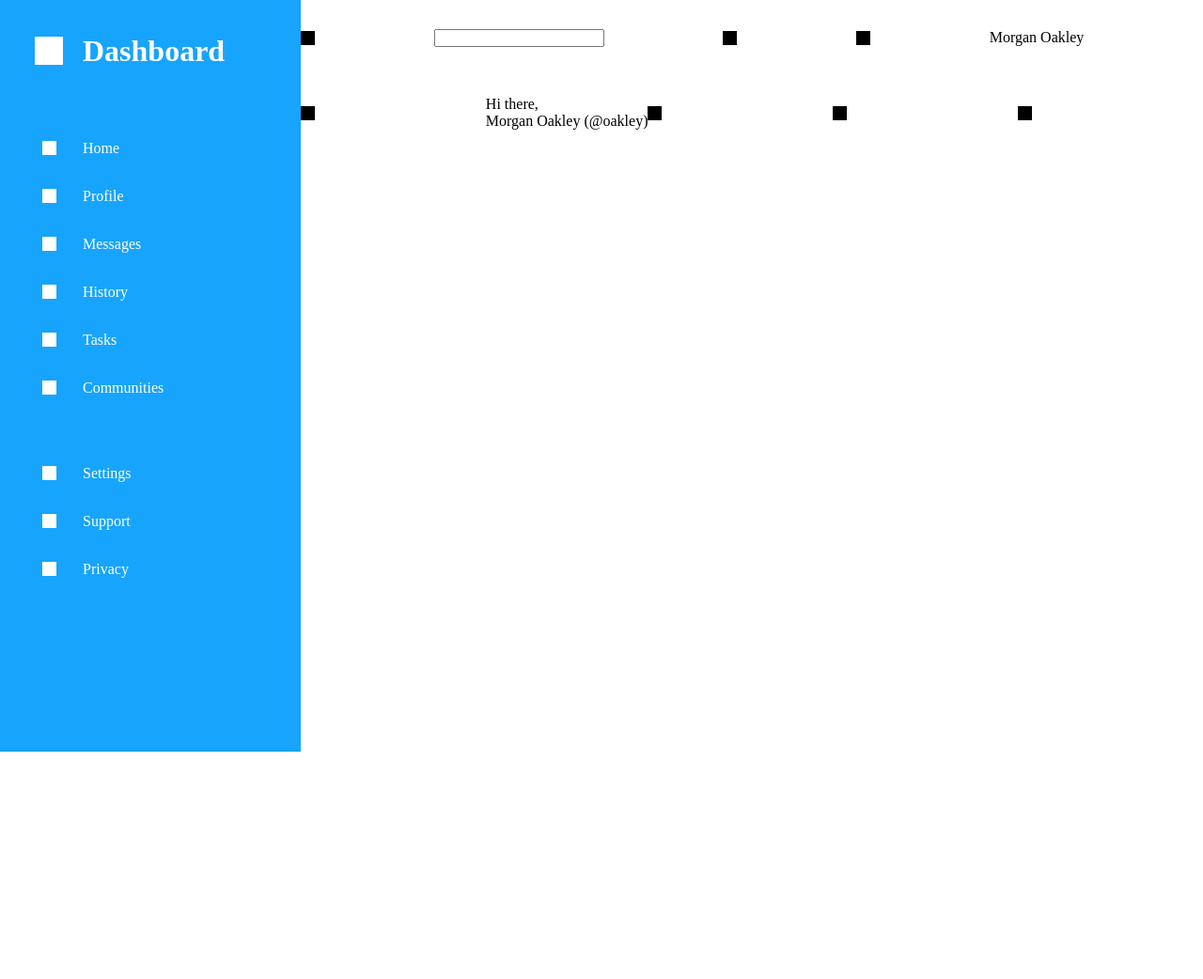
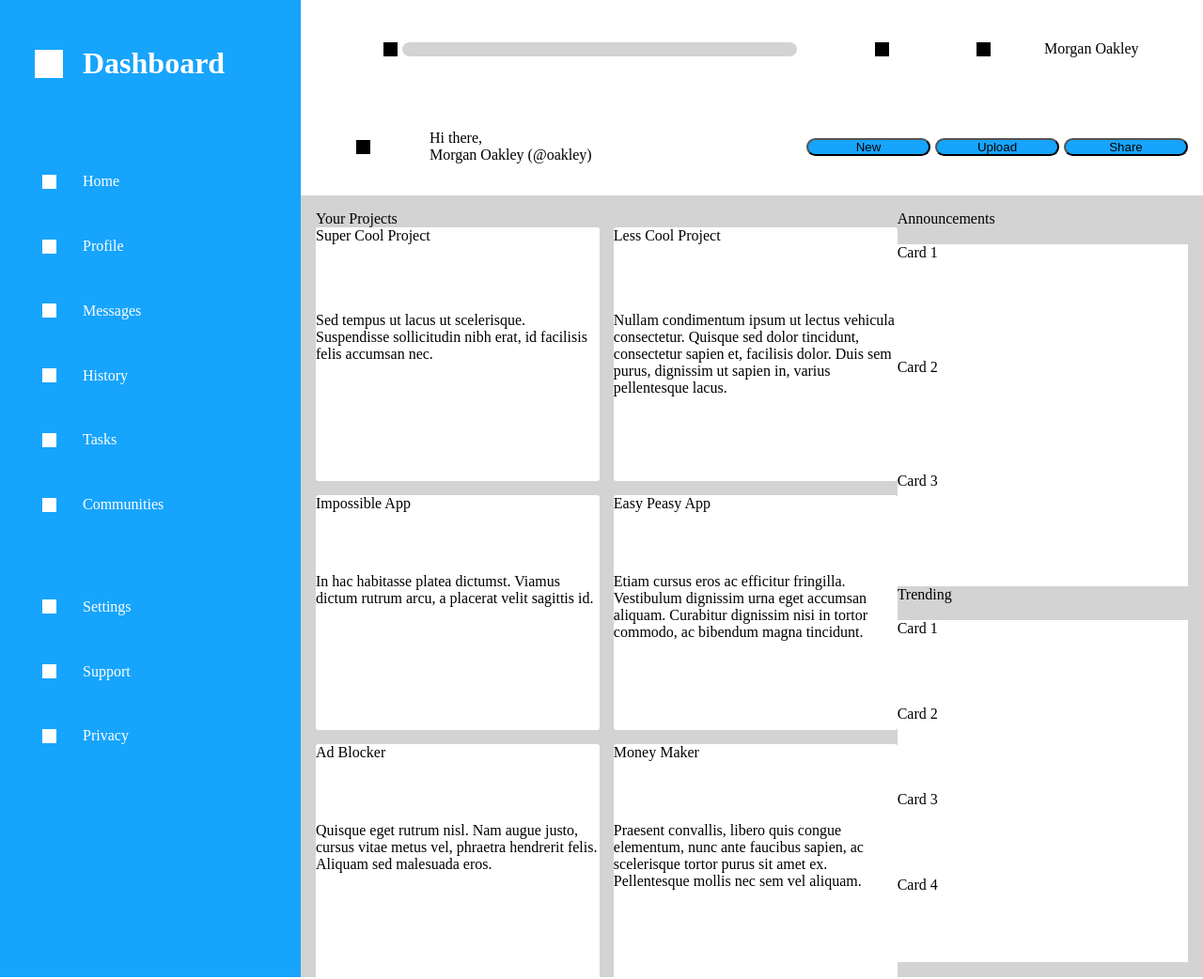
Before and after one commit to Sasquatch8946/Odin-Admin-Dashboard, a plain HTML site: page index.html in a window 1280 px wide. Shown: the whole page at 94% size. Before the commit the page ends 800 px from the top, so only its background shows below. Drawn offline with Linux system fonts and the light colour scheme.

Commit message:
finish filling in HTML content and add background colors to differentiate divs

```diff
--- a/index.html
+++ b/index.html
@@ -24,9 +24,9 @@
                     <div class="greeting-row1">Hi there,</div>
                     <div class="greeting-row2">Morgan Oakley (@oakley)</div>
                 </div>
-                <div class="little-photo-dark"></div>
-                <div class="little-photo-dark"></div>
-                <div class="little-photo-dark"></div>
+                <button class="header-button">New</button>
+                <button class="header-button">Upload</button>
+                <button class="header-button">Share</button>
             </div>
         </div>
         <div class="sidebar">
@@ -58,8 +58,78 @@
             </div>
         </div>
         <div class="main-content">
-            <div class="projects"></div>
-            <div class="announcements"></div>
+            <div class="projects">
+                <div class="project-heading">
+                    <div class="project-title">Your Projects</div>
+                </div>
+                <div class="card-container">
+                    <div class="card">
+                       <div class="card-title">Super Cool Project</div>
+                       <p>Sed tempus ut lacus ut scelerisque.
+                        Suspendisse sollicitudin nibh erat, id
+                        facilisis felis accumsan nec.
+                       </p>
+                    </div>
+                    <div class="card">
+                        <div class="card-title">Less Cool Project</div>
+                        <p>Nullam condimentum ipsum ut lectus vehicula
+                            consectetur. Quisque sed dolor tincidunt,
+                            consectetur sapien et, facilisis dolor.
+                            Duis sem purus, dignissim ut sapien in, varius
+                            pellentesque lacus.
+                        </p>
+                    </div>
+                    <div class="card">
+                        <div class="card-title">Impossible App</div>
+                        <p>In hac habitasse platea dictumst.
+                            Viamus dictum rutrum arcu,
+                            a placerat velit sagittis id.
+                        </p>
+                    </div>
+                    <div class="card">
+                        <div class="card-title">Easy Peasy App</div>
+                        <p>Etiam cursus eros ac efficitur fringilla.
+                            Vestibulum dignissim urna eget accumsan aliquam.
+                            Curabitur dignissim nisi in tortor commodo,
+                            ac bibendum magna tincidunt.
+                        </p>
+                    </div>
+                    <div class="card">
+                        <div class="card-title">Ad Blocker</div>
+                        <p>Quisque eget rutrum nisl. Nam augue
+                            justo, cursus vitae metus vel, phraetra
+                            hendrerit felis. Aliquam sed malesuada eros.
+                        </p>
+                    </div>
+                    <div class="card">
+                        <div class="card-title">Money Maker</div>
+                        <p>Praesent convallis, libero quis congue
+                            elementum, nunc ante faucibus sapien, ac
+                            scelerisque tortor purus sit amet ex.
+                            Pellentesque mollis nec sem vel aliquam.
+                        </p>
+                    </div>
+                </div>
+            </div>
+            <div class="announcements">
+                <div class="announcement-subsection">
+                    <div class="subsection-header">Announcements</div>
+                    <div class="subsection-cards">
+                        <div class="subsection-card">Card 1</div>
+                        <div class="subsection-card">Card 2</div>
+                        <div class="subsection-card">Card 3</div>
+                    </div>
+                </div>
+                <div class="trending">
+                    <div class="subsection-header">Trending</div>
+                    <div class="subsection-cards">
+                        <div class="trending-row">Card 1</div>
+                        <div class="trending-row">Card 2</div>
+                        <div class="trending-row">Card 3</div>
+                        <div class="trending-row">Card 4</div>
+                    </div>
+                </div>
+            </div>
         </div>
    </div>
 </body>
--- a/style.css
+++ b/style.css
@@ -1,6 +1,10 @@
 * {
     padding: 0;
     margin: 0;
+}
+
+html, body {
+    height: 100%;
 }
 
 .grid-container {
@@ -13,7 +17,7 @@
     grid-column: 1;
     grid-row: 1 / 4;
     background-color: rgb(23, 164, 252);
-    height: 100vh;
+    height: 100%;
     width: 100%;
     display: grid;
     grid-template-rows: 1fr 4fr 4fr;
@@ -83,19 +87,29 @@
     grid-row: 1;
     display: grid;
     grid-template-rows: 1fr 1fr;
+    padding-right: 16px;
+    box-shadow: 2px 2px 2px grey;
 }
 
 .header-row1 {
     display: grid;
     grid-auto-flow: column;
+    grid-template-columns: 1fr 4fr 1fr 1fr 2fr;
     align-items: center;
+    column-gap: 5px;
 }
+
+.header-row1 .little-photo-dark {
+    justify-self: end;
+}
+
 
 .header-row2 {
     display: grid;
     grid-auto-flow: column;
     align-items: center;
-    grid-template-columns: 1fr auto 1fr 1fr 1fr;
+    grid-template-columns: 1fr 3fr 1fr 1fr 1fr;
+    column-gap: 5px;
 }
 
 .greeting {
@@ -107,16 +121,94 @@
 .main-content {
     display: grid;
     grid-template-columns: 2fr 1fr;
+    padding: 16px;
+    height: 100vh;
+    min-height: 0;
+    background-color: lightgrey;
 }
 
 .projects {
     display: grid;
-    grid-template-rows: 1fr, repeat(3, 2fr);
-    grid-template-columns: 1fr 1fr;
-    gap: 15px;
+    grid-template-rows: 1fr 10fr;
+    height: 100vh;
+    min-height: 0;
 }
 
 .announcements {
     display: grid;
-    grid-template-rows: repeat(4, 1fr)
+    grid-template-rows: 1fr 1fr;
 }
+
+.announcement-subsection {
+    display: grid;
+    grid-template-rows: 1fr 10fr;
+}
+
+.announcement-subsection .subsection-cards {
+    display: grid;
+}
+
+
+.trending {
+    display: grid;
+    grid-template-rows: 1fr 10fr;
+}
+
+.trending .subsection-cards {
+    display: grid;
+}
+
+.searchbar input[type="text"] {
+    border-radius: 10px;
+    width: 100%;
+    background-color: lightgrey;
+    border: none;
+    padding-left: 10px;
+}
+
+.header-row2 button {
+    border-radius: 10px;
+    background-color: rgb(23, 164, 252);
+}
+
+.header-row2 .little-photo-dark {
+    place-self: center;
+}
+
+.username {
+    place-self: center;
+}
+
+.projects .project-heading {
+    display: grid;
+    grid-template-columns: 1fr 1fr;
+}
+
+.card-container {
+    display: grid;
+    grid-template-columns: 1fr 1fr;
+    grid-template-rows: 1fr 1fr 1fr;
+    gap: 15px;
+    height: 100vh;
+}
+
+.card-container .card {
+    background-color: white;
+}
+
+.project-title {
+    align-self: end;
+}
+
+.card-container .card {
+    border-radius: 3px;
+}
+
+.card {
+    display: grid;
+    grid-template-rows: 1fr 1fr 1fr;
+}
+
+.subsection-cards div {
+    background-color: white;
+}
```
Also changed, not shown: todo.txt.
